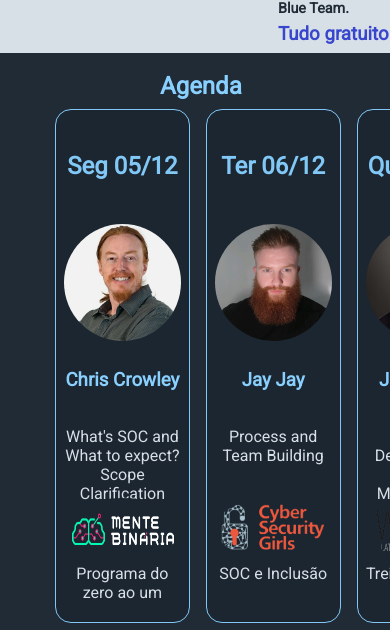
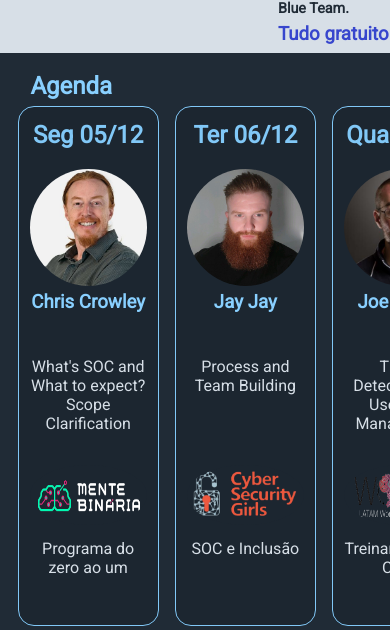
Before and after one commit to Tathy-Max/socBrazilProject, a React (Create React App) app: page / in a window 390 px wide. Shown: the part 668-1298 px from the top of the page. Built offline with nearby package versions, Linux system fonts and the light colour scheme.

Commit message:
cards resp almost done

```diff
--- a/src/app.css
+++ b/src/app.css
@@ -17,3 +17,18 @@
 	margin: 1.2rem auto -1.5rem auto;
 	padding: 0 0 0 10rem;
 }
+@media screen and (max-width: 480px) {
+	.cardDiv {
+		/* display: flex;
+		justify-content: space-between;
+		align-items: center;
+		width: 80%; */
+		/* height: 36rem; */
+		margin: 0 0.1rem 0 0.1rem;
+	}
+	.h2Agenda {
+		/* color: #89d0ff; */
+		margin: 1.2rem auto -1.5rem auto;
+		padding: 0 0 0 1.9rem;
+	}
+}
--- a/src/components/CardM/styles.module.css
+++ b/src/components/CardM/styles.module.css
@@ -56,3 +56,54 @@
 .cardSDiv a {
 	background-color: #1c2630;
 }
+@media screen and (max-width: 480px) {
+	.cardSDiv {
+		padding: 0.7rem;
+		height: 31rem;
+	}
+	.cardSDiv:hover {
+		/* background-color: #1c2630;
+		color: white;
+		box-shadow: 0 12px 16px 0 rgba(0, 0, 0, 0.24),
+			0 17px 50px 0 rgba(0, 0, 0, 0.19); */
+	}
+	.cardSDiv p {
+		color: #d7dfe7;
+		font-size: 1rem;
+		height: 1rem;
+		background-color: #1c2630;
+		margin-top: -3rem;
+		margin-bottom: 0.8rem;
+	}
+	.pCardT {
+		margin-top: 5rem;
+	}
+	.cardSDiv h3 {
+		/* color: #89d0ff; */
+		/* background-color: #1c2630; */
+		margin-top: -5.5rem;
+	}
+	.cardSDiv img {
+		color: #d7dfe7;
+		width: 7.3rem;
+		height: 7.3rem;
+		border-radius: 100%;
+		background-color: none;
+		margin-top: -4.5rem;
+	}
+	#imgC {
+		height: 3.8rem;
+		background: #1c2630;
+		margin-top: -1.5rem;
+		margin-bottom: -2rem;
+	}
+
+	.cardSDiv h2 {
+		color: #81c8f7;
+		background-color: #1c2630;
+		margin-top: -2.7rem;
+	}
+	.cardSDiv a {
+		background-color: #1c2630;
+	}
+}
```
